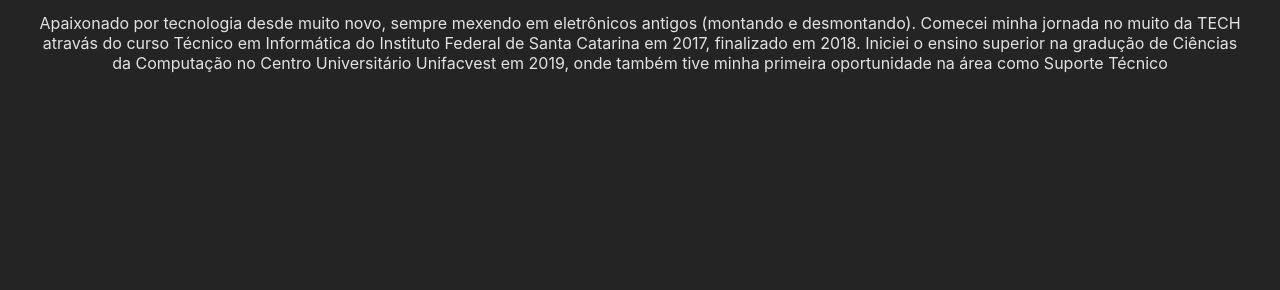
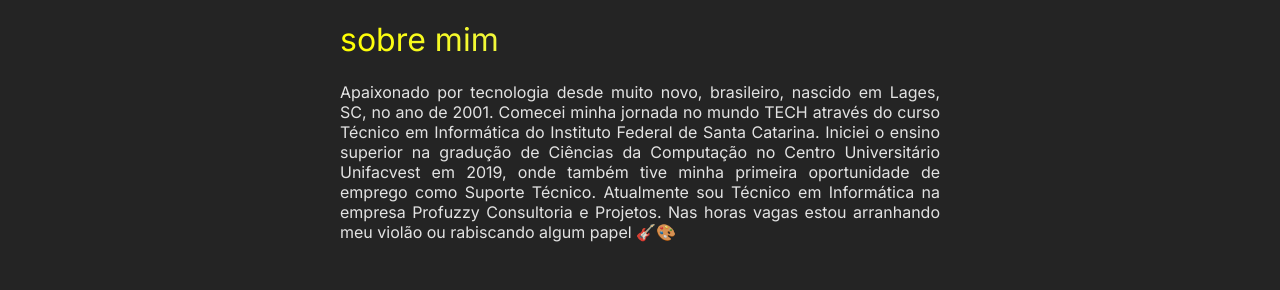
Before and after one commit to fryttzz/fryttzz.github.io, a plain HTML site: page index.html in a window 1280 px wide. Shown: the part 1108-1398 px from the top of the page. Before the commit the page ends 1229 px from the top, so only its background shows below. Drawn offline with Linux system fonts and the light colour scheme.

Commit message:
add: about me

```diff
--- a/index.html
+++ b/index.html
@@ -3,7 +3,7 @@
 
 <head>
   <meta charset="UTF-8" />
-  <link rel="icon" type="image/svg+xml" href="./public/twoforce.svg">
+  <link rel="icon" type="image/svg+xml" href="twoforce.svg">
   <meta name="viewport" content="width=device-width, initial-scale=1.0" />
   <title>Matheus Santos</title>
 </head>
@@ -16,4 +16,7 @@
 </body>
 
 <link rel="stylesheet" href="style.css">
+<link rel="preconnect" href="https://fonts.googleapis.com">
+<link rel="preconnect" href="https://fonts.gstatic.com" crossorigin>
+<link href="https://fonts.googleapis.com/css2?family=Inter&display=swap" rel="stylesheet">
 </html>
--- a/main.js
+++ b/main.js
@@ -1,9 +1,9 @@
 
-var photo =  './public/matheus.jpg'
-var linkedin = './public/linkedin.svg'
-var github = './public/github.svg'
-var instagram = './public/instagram.svg'
-var email = './public/email.svg'
+var photo = 'matheus.jpg'
+var linkedin = 'linkedin.svg'
+var github = 'github.svg'
+var instagram = 'instagram.svg'
+var email = 'email.svg'
 
 document.querySelector('#app').innerHTML = `
   <div class='main'>
@@ -40,11 +40,20 @@
       </div>
     </setion>
     <main class='content'>
-      <p></p>
-      <p>Apaixonado por tecnologia desde muito novo, sempre mexendo em eletrônicos antigos (montando e desmontando).
-      Comecei minha jornada no muito da TECH atravás do curso Técnico em Informática do Instituto Federal de Santa Catarina em 2017, finalizado em 2018.
-      Iniciei o ensino superior na gradução de Ciências da Computação no Centro Universitário Unifacvest em 2019, onde também tive minha primeira oportunidade na área como Suporte Técnico</p>
+      <h1>sobre mim</h1>
+      <p>Apaixonado por tecnologia desde muito novo, brasileiro, nascido em Lages, SC, no ano de 2001. Comecei minha jornada no mundo TECH através do curso Técnico em Informática do Instituto Federal de Santa Catarina. Iniciei o ensino superior na gradução de Ciências da Computação no Centro Universitário Unifacvest em 2019, onde também tive minha primeira oportunidade de emprego como Suporte Técnico. Atualmente sou Técnico em Informática na empresa Profuzzy Consultoria e Projetos. Nas horas vagas estou arranhando meu violão ou rabiscando algum papel 🎸🎨</p>
     </main>
+    <div id="career">
+        <h1>experiência</h1>
+        <div>
+            <h3>Técnico em Informática</h3>
+            <p>Descrição</p>
+        </div>
+        <div>
+            <h3>Suporte Técnico</h3>
+            <p>Descrição</p>
+        </div>
+    </div>
   </div>
 `
 
--- a/style.css
+++ b/style.css
@@ -10,6 +10,7 @@
   text-rendering: optimizeLegibility;
   -webkit-font-smoothing: antialiased;
   -moz-osx-font-smoothing: grayscale;
+  scroll-behavior: smooth;
 }
 
 body {
@@ -21,15 +22,20 @@
 }
 
 h1 {
-  font-size: 3.2em;
-  line-height: 1.1;
+  background: linear-gradient(
+      270deg,
+      rgba(225, 255, 255, 0.87),
+      rgba(255, 255, 0, 1)
+    )
+    text;
+  color: transparent;
+  font-size: 2em;
+  line-height: 1;
 }
 
 #app {
-  max-width: 1280px;
   margin: 0 auto;
   padding: 2rem;
-  text-align: center;
 }
 
 .main {
@@ -44,19 +50,20 @@
   flex-direction: column;
   height: 100vh;
   width: 100%;
+  text-align: center;
 }
 
-.intro p{
+.intro p {
   font-size: 3.2em;
   line-height: 1.1;
 }
 
-.intro p span{
+.intro p span {
   color: #ffff00;
 }
 
 #main-title {
-  color:#fff;
+  color: #fff;
   font-size: 2rem;
   outline: none;
   text-decoration: none;
@@ -64,7 +71,7 @@
   font-family: Arial, Helvetica, sans-serif;
 }
 
-.socials a{
+.socials a {
   width: 100%;
   height: 100%;
   outline: none;
@@ -72,21 +79,20 @@
   margin: 0 8px 0 8px;
 }
 
-.socials img{
+.socials img {
   width: 50px;
   height: 50px;
   border: 0;
 }
 
-
 #scroll-down {
-    background-image: url('./public/twoforce.svg');
-    width: 70.71px;
-    height: 45.36px;
-    margin-top: 26px;
+  background-image: url("twoforce.svg");
+  width: 70.71px;
+  height: 45.36px;
+  margin-top: 26px;
 }
 
-#about-me{
+#about-me {
   display: flex;
   justify-content: center;
   place-items: center;
@@ -103,32 +109,63 @@
   background-color: #ffff00;
 }
 
-.photo img{
+.photo img {
   height: 180px;
   width: 180px;
   border-radius: 50%;
 }
 
-#info .name{
+#info {
+  text-align: center;
+}
+
+#info .name {
   font-size: 1.5rem;
   font-weight: bold;
   margin: 8px;
 }
 
-#info .city{
+#info .city {
   font-size: 1rem;
   margin: 8px;
+}
+
+.content {
+  max-width: 600px;
+}
+
+.content p {
+  font-size: 16px;
+  text-align: justify;
+}
+
+#career {
+  display: none;
 }
 
 .bounce {
   animation: bounce 2s ease-in-out infinite;
 }
 @keyframes bounce {
-    70% { transform:translateY(0%); }
-    80% { transform:translateY(-15%); }
-    90% { transform:translateY(0%); }
-    95% { transform:translateY(-7%); }
-    97% { transform:translateY(0%); }
-    99% { transform:translateY(-3%); }
-    100% { transform:translateY(0); }
+  70% {
+    transform: translateY(0%);
+  }
+  80% {
+    transform: translateY(-15%);
+  }
+  90% {
+    transform: translateY(0%);
+  }
+  95% {
+    transform: translateY(-7%);
+  }
+  97% {
+    transform: translateY(0%);
+  }
+  99% {
+    transform: translateY(-3%);
+  }
+  100% {
+    transform: translateY(0);
+  }
 }
```
Lines whose indentation alone changed are shown as unchanged.
